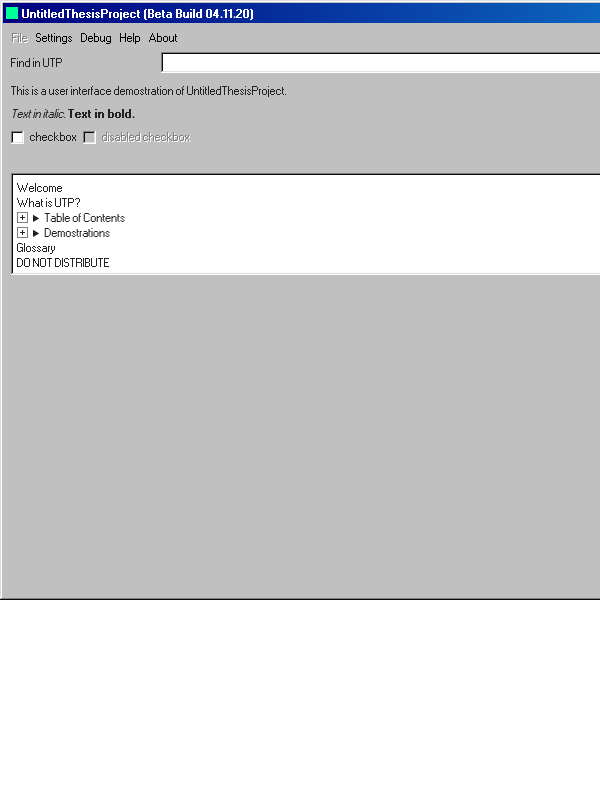
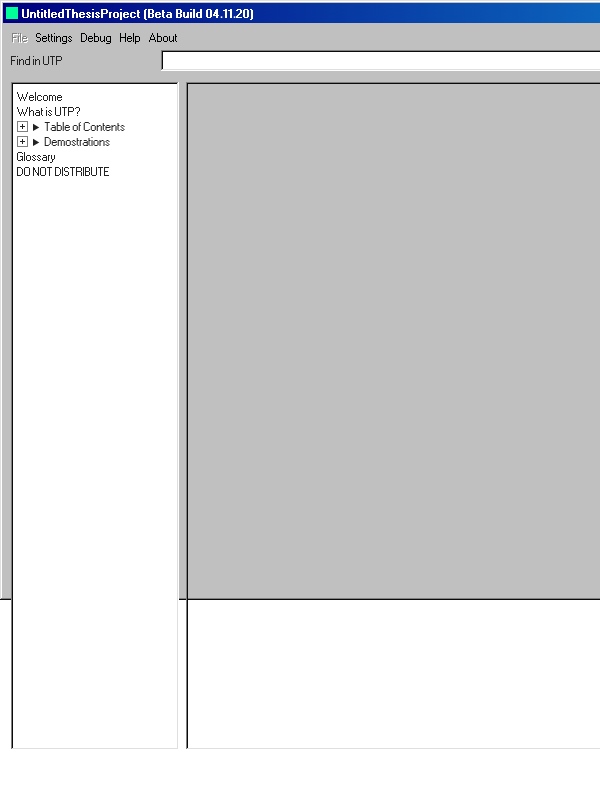
Before and after one commit to tianyuG/UntitledThesisProject-Client, an Electron app: page src/index.html in a window 600 px wide. Shown: the top 788 px of the page. Drawn offline with Linux system fonts and the light colour scheme; no server answers.

Commit message:
Added iframe

```diff
--- a/src/css/global.css
+++ b/src/css/global.css
@@ -110,7 +110,7 @@ details summary::-webkit-details-marker {
 /* Menu bar */
 
 .menubar {
-  margin: 4px 0 6px 0;
+  margin: 4px 0 4px 0;
 }
 
 .menubar button {
--- a/src/css/index.css
+++ b/src/css/index.css
@@ -29,3 +29,33 @@ body {
   box-sizing: unset;
   box-shadow: unset;
 }
+
+#mainSearchSection {
+  padding-bottom: 10px;
+}
+
+#mainIndexContentContainer {
+  height: 82vh;
+  /* display: inline-block; */
+  display: flex;
+  flex-direction: row;
+  justify-content: space-between;
+}
+
+#mainIndexSection {
+  height: 100%;
+  max-width: 20%;
+  /* float: left; */
+  flex: 1;
+  /* padding: 0; */
+}
+
+#mainContentSection {
+  height: 100%;
+  max-width: 76%;
+  /* float: right; */
+  box-shadow: var(--border-field);
+  flex: 1;
+  padding: 6px;
+  border: 0;
+}
--- a/src/index.html
+++ b/src/index.html
@@ -37,12 +37,12 @@
         <span class="menubar-padding">&nbsp;</span>
         <button>About</button>
       </div>
-      <section class="field-row" style="justify-content: space-between">
+      <section class="field-row" style="justify-content: space-between" id="mainSearchSection">
         <label for="findBar">Find in UTP </label>
         <input id="findBar" type="text" spellcheck="false" />
         <button>Search</button>
       </section>
-      <p>This is a user interface demostration of UntitledThesisProject.</p>
+      <!-- <p>This is a user interface demostration of UntitledThesisProject.</p>
       <p><i>Text in italic.</i> <b>Text in bold.</b></p>
       <div class="field-row">
         <input type="checkbox" id="cb1" />
@@ -53,9 +53,10 @@
       <section class="field-row" style="justify-content: flex-end">
         <button>OK</button>
         <button>Cancel</button>
-      </section>
+      </section> -->
 
-      <ul class="tree-view">
+      <div id="mainIndexContentContainer">
+        <ul class="tree-view" id="mainIndexSection">
           <li>Welcome</li>
           <li>What is UTP?</li>
           <li>
@@ -96,6 +97,12 @@
           <li>Glossary</li>
           <li>DO NOT DISTRIBUTE</li>
         </ul>
+
+        <iframe src="" id="mainContentSection"></iframe>
+
+      </div>
+
+
     </div>
   </div>
 
```
Lines whose indentation alone changed are shown as unchanged.
